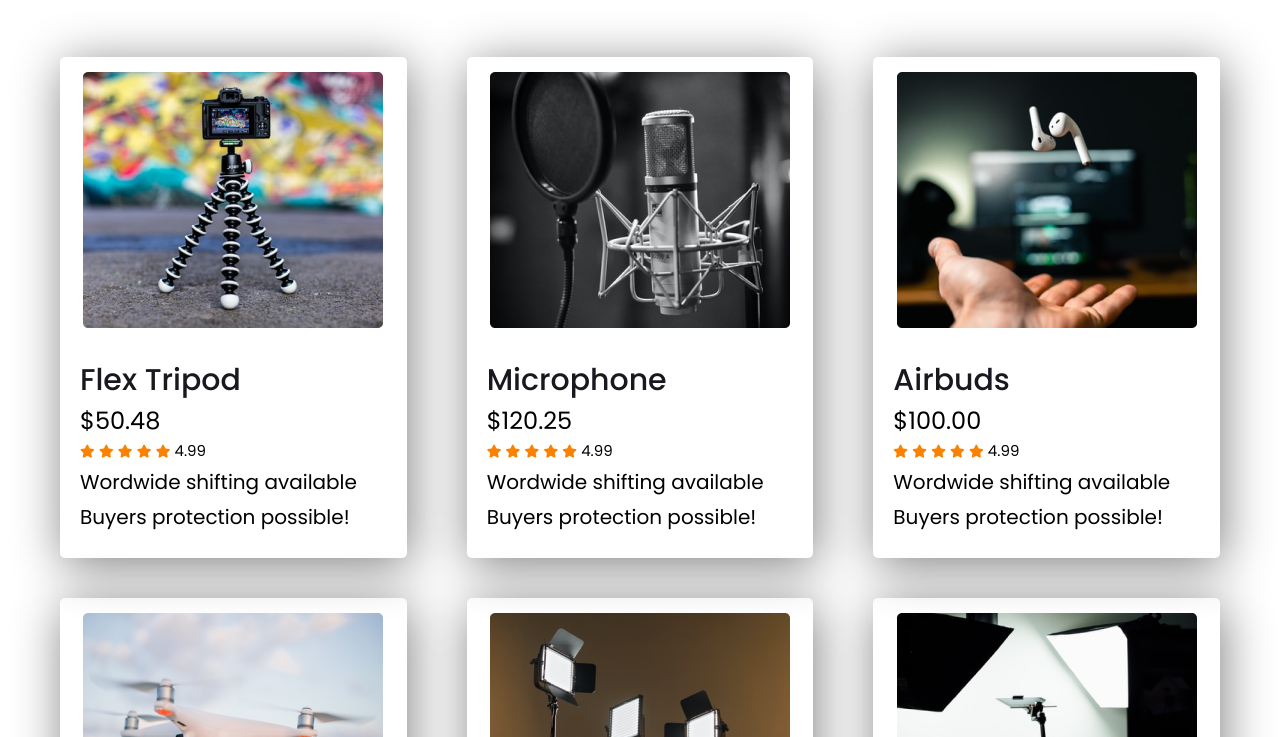
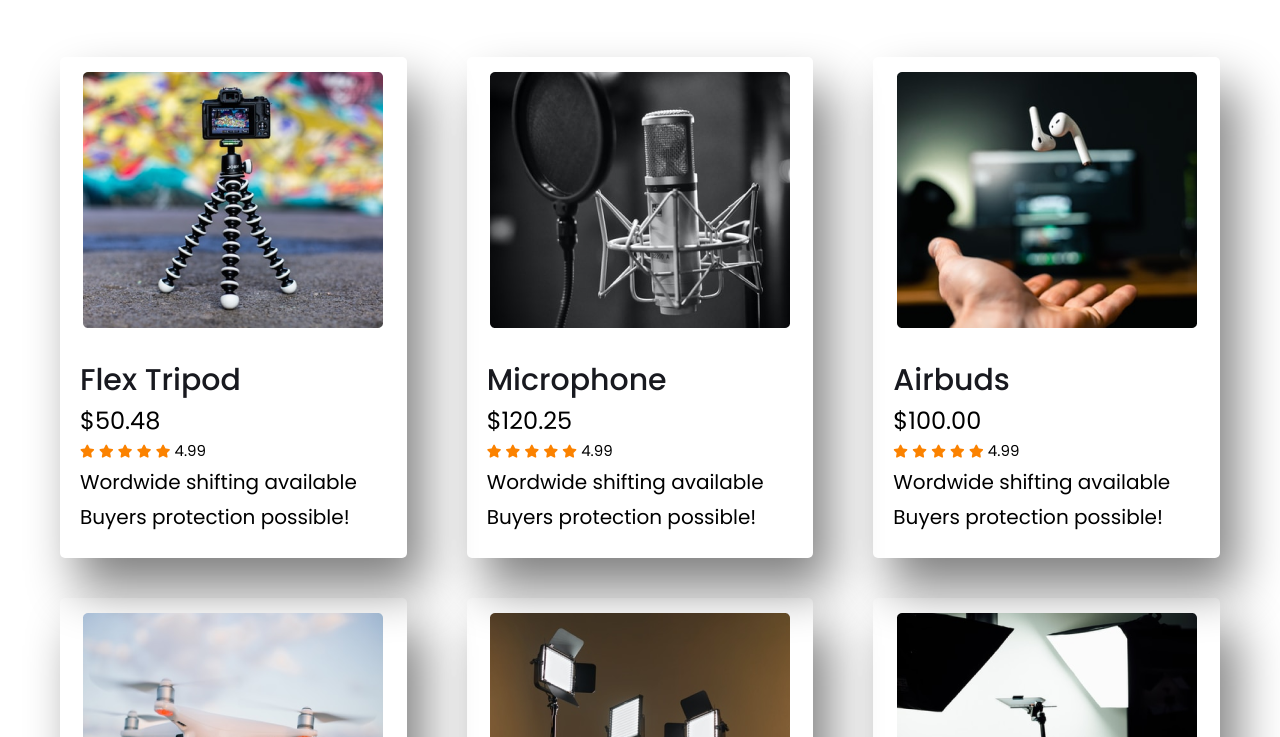
Before and after one commit to ProgramerPritom/Influencer_project, a plain HTML site: page index.html in a window 1280 px wide. Shown: the part 743-1480 px from the top of the page. Drawn offline with Linux system fonts and the light colour scheme.

Commit message:
finally added

```diff
--- a/css/style.css
+++ b/css/style.css
@@ -131,7 +131,7 @@ body{
     padding-top: 15px;
 
     padding-bottom: 15px;
-    box-shadow: 3px 7px 50px grey;
+    box-shadow: 17px 30px 50px grey;
     border-radius: 5px;
     overflow: hidden;
 }
```
